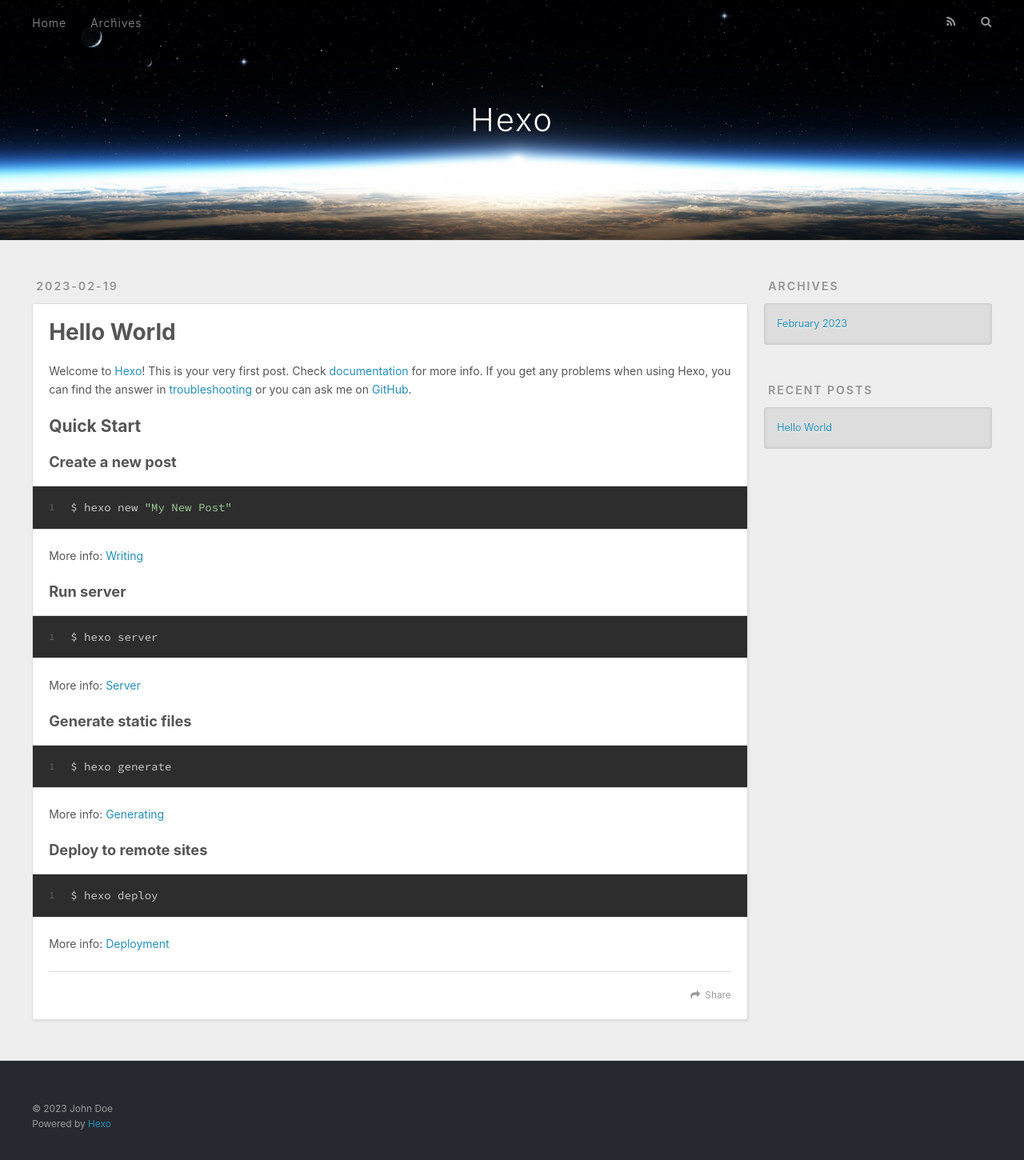
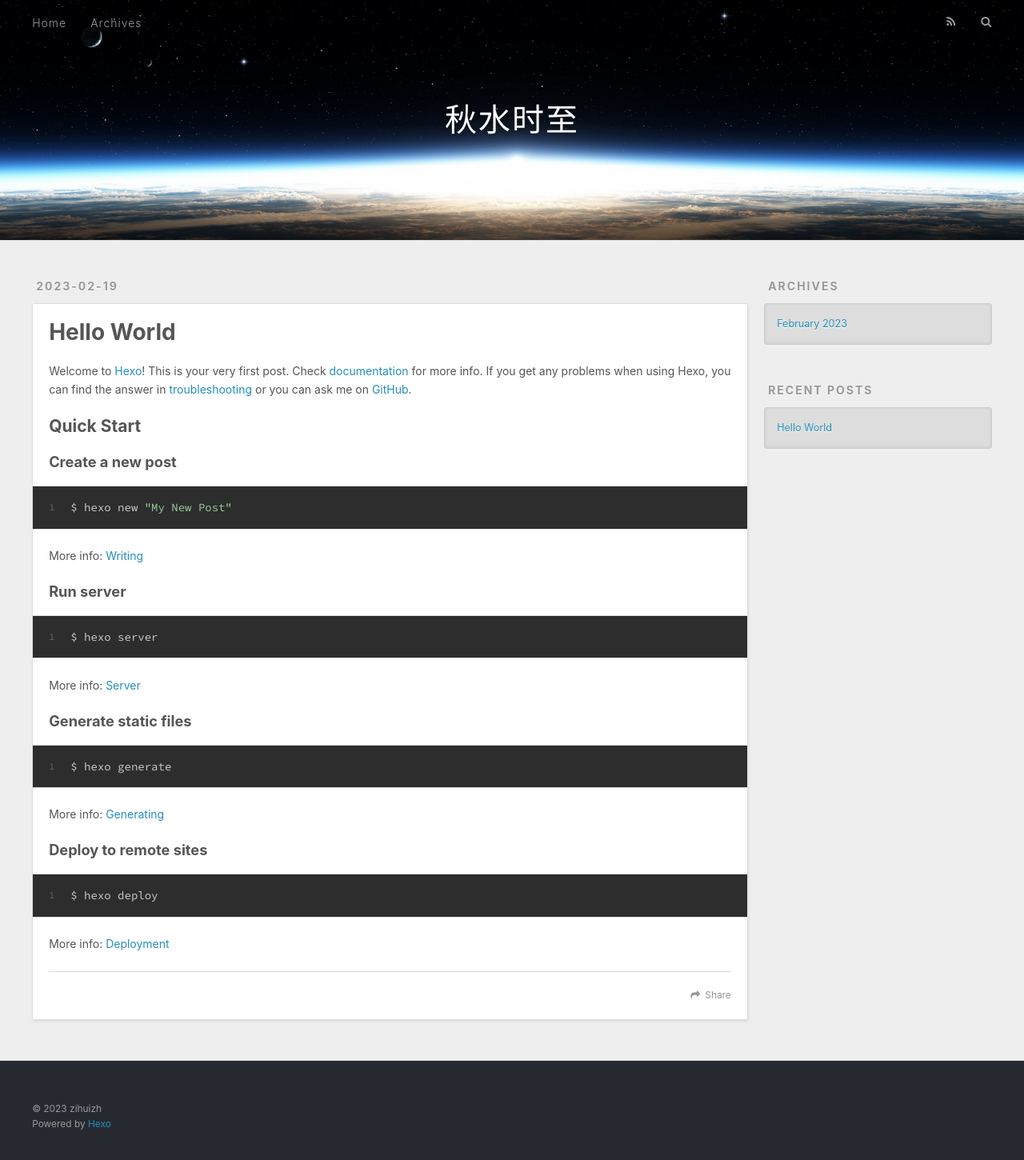
Before and after one commit to zihuizh/.github.io, a plain HTML site: page index.html in a window 1280 px wide. Shown: the whole page at 80% size. Drawn offline with nearby package versions, Linux system fonts and the light colour scheme.

Commit message:
Site updated: 2023-05-04 21:10:37

```diff
--- a/index.html
+++ b/index.html
@@ -5,17 +5,17 @@
 
 
 
-  <title>Hexo</title>
+  <title>秋水时至</title>
   <meta name="viewport" content="width=device-width, initial-scale=1, maximum-scale=1">
   <meta property="og:type" content="website">
-<meta property="og:title" content="Hexo">
+<meta property="og:title" content="秋水时至">
 <meta property="og:url" content="http://example.com/index.html">
-<meta property="og:site_name" content="Hexo">
-<meta property="og:locale" content="en_US">
-<meta property="article:author" content="John Doe">
+<meta property="og:site_name" content="秋水时至">
+<meta property="og:locale">
+<meta property="article:author" content="zihuizh">
 <meta name="twitter:card" content="summary">
 
-    <link rel="alternate" href="/atom.xml" title="Hexo" type="application/atom+xml">
+    <link rel="alternate" href="/atom.xml" title="秋水时至" type="application/atom+xml">
 
 
     <link rel="icon" href="/favicon.png">
@@ -36,7 +36,7 @@
   <div id="header-outer" class="outer">
     <div id="header-title" class="inner">
       <h1 id="logo-wrap">
-        <a href="/" id="logo">Hexo</a>
+        <a href="/" id="logo">秋水时至</a>
       </h1>
 
     </div>
@@ -103,7 +103,7 @@
 
     </div>
     <footer class="article-footer">
-      <a data-url="http://example.com/2023/02/19/hello-world/" data-id="clh947sjp0000t895ghvrc2fs" class="article-share-link">Share</a>
+      <a data-url="http://example.com/2023/02/19/hello-world/" data-id="clh95aja500006w95cwd40mz3" class="article-share-link">Share</a>
 
 
     </footer>
@@ -159,7 +159,7 @@
 
   <div class="outer">
     <div id="footer-info" class="inner">
-      &copy; 2023 John Doe<br>
+      &copy; 2023 zihuizh<br>
       Powered by <a href="http://hexo.io/" target="_blank">Hexo</a>
     </div>
   </div>
```
Also changed, not shown: 2023/02/19/hello-world/index.html (+8 -8 lines), archives/2023/02/index.html (+8 -8 lines), archives/2023/index.html (+8 -8 lines), archives/index.html (+8 -8 lines).
